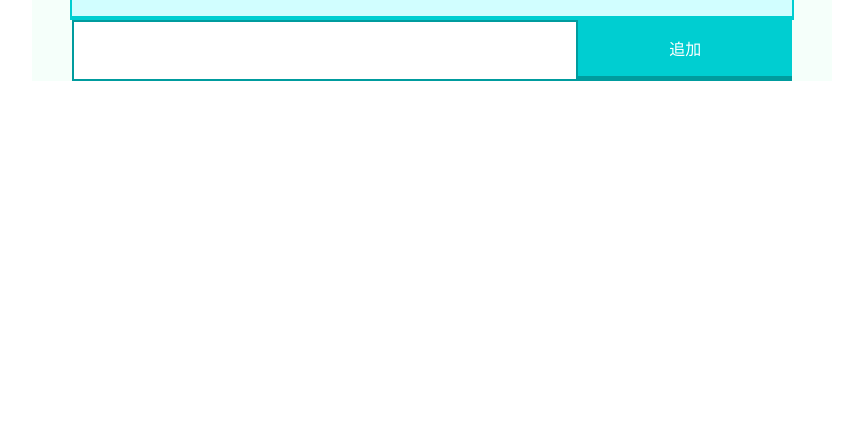
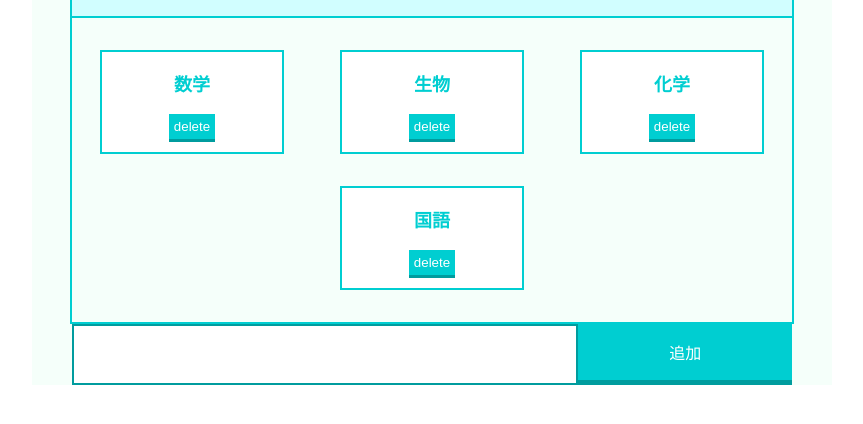
Before and after one commit to Kotaro456/react-Pickup-study, a React app: page / in a window 1280 px wide. Shown: the part 400-824 px from the top of the page, without its empty margins (208-1071 px from the left). Before the commit the page ends 800 px from the top, so only its background shows below. Built offline with nearby package versions, Linux system fonts and the light colour scheme.

Commit message:
adjust design of Options and Option

```diff
--- a/src/components/Option.js
+++ b/src/components/Option.js
@@ -4,11 +4,11 @@ class Option extends React.Component {
 
     render() {
         return (
-            <div>
-              {this.props.subject && <p>{this.props.subject}</p> }
+            <div className="option">
+              {this.props.subject && <p className="option__content">{this.props.subject}</p> }
               {/**this.props.deleteOne(this.props.subject) をそのまま入れるとerrorでpure functionじゃないとダメって言われる
             　　 */}
-              <button onClick={()=> this.props.deleteOne(this.props.subject)}>delete</button>
+              <button className="option__button" onClick={()=> this.props.deleteOne(this.props.subject)}>delete</button>
             </div>
         );
     }
--- a/src/components/Options.js
+++ b/src/components/Options.js
@@ -18,7 +18,7 @@ class Options extends React.Component {
             delete all
           </button>
         </div>
-        <div>
+        <div className="options__contents">
         {/**subjects配列を1つずつpropsとして入れている */}
           {this.props.subjects.map((subject) => {
             //             keyをつけないといけないらしい。よくわからん。後で調べる
--- a/src/components/PickUpStudy.js
+++ b/src/components/PickUpStudy.js
@@ -12,7 +12,7 @@ class PickUpStudy extends React.Component {
     constructor(props) {
         super(props);
         this.state = {
-            subjects: [],
+            subjects: ['数学', '生物', '化学', '国語'],
             studyTime: ["10min", "20min", "40min", "60min", "80min"],
         };
 
--- /dev/null
+++ b/src/styles/base/components/_option.scss
@@ -0,0 +1,30 @@
+.option {
+    width: 25%;
+    background: darken(white, 3%);
+    max-height: 100px;
+    height: 100px;
+    margin: $m-size 0;
+    border: 2px solid $darkturquoise;
+    text-align: center;
+    background: white;
+
+    &__content {
+        font-size: 1.8rem;
+        font-weight: 600;
+    }
+
+    &__button {
+        padding: 0.5rem;
+        font-weight: 500;
+        color: white;
+        background: $darkturquoise;
+        border: none;
+        border-bottom: 3px solid darken($darkturquoise, 10%);
+
+        // ボタン押すとへこむ操作
+        &:active {
+            border-bottom: none;
+            margin-top: 3px;
+        }
+    }
+}
--- a/src/styles/base/components/_options.scss
+++ b/src/styles/base/components/_options.scss
@@ -3,7 +3,7 @@
     margin: $xxl-size auto 0 auto;
     border: 2px solid $darkturquoise;
 
-    .options__header {
+    &__header {
         background: lighten($darkturquoise, 50%);
         display: flex;
         align-items: center;
@@ -19,4 +19,11 @@
             font-size: $m-size;
         }
     }
+
+    &__contents {
+        display: flex;
+        flex-wrap: wrap;
+        justify-content: space-around;
+        padding: $m-size 0;
+    }
 }
--- a/src/styles/style.scss
+++ b/src/styles/style.scss
@@ -4,3 +4,4 @@
 @import './base/components/pickup';
 @import './base/components/options';
 @import './base/components/addoption';
+@import './base/components/_option';
```
